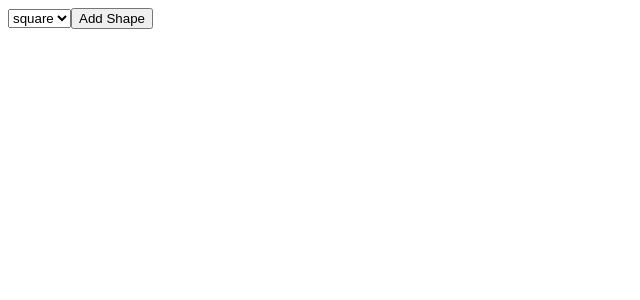
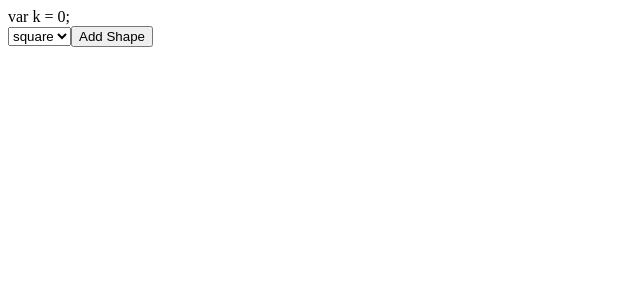
Before and after one commit to mdrizwan7739/Create-Shapes---ReactJS-React-getting-started-ES6-Tooling-What-is-React-JS---xf013adtbtpt, a React app: page / in a window 1280 px wide. Shown: the top 300 px of the page, without its empty margins (0-640 px from the left). Built offline with nearby package versions, Linux system fonts and the light colour scheme.

Commit message:
Update App.js

```diff
--- a/src/components/App.js
+++ b/src/components/App.js
@@ -4,7 +4,7 @@ const handleClick = () => {
   let b = document.getElementById('select').value;
   let a = document.createElement('div');
   a.className = b;
-  let k = 0;
+
   a.innerHTML = k;
   k = k + 1;
   document.getElementById('shapes-holder').appendChild(a);
@@ -13,7 +13,7 @@ const App = () => {
   return (
 
     <div id="main">
-
+var k = 0;
 
 
       <div id="shape-creator">
```
